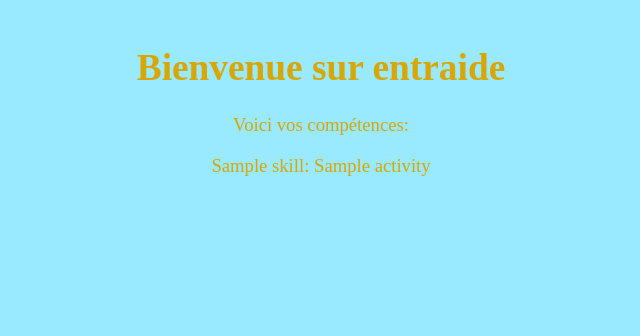
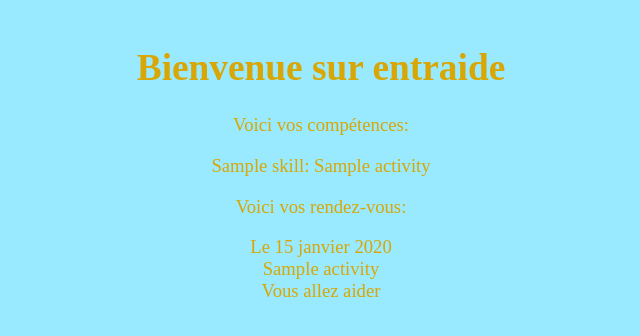
Before and after one commit to MathieuROCANCOURT/Skill-sharing-website, a Django app: page /skill_sharing/home/ in a window 1280 px wide. Shown: the part 138-474 px from the top of the page, without its empty margins (319-959 px from the left). Run offline with Django 5.2, Linux system fonts and the light colour scheme; a user stored in the database is signed in; data comes from the database, SQL or seed files in the repository; tables that the repository leaves empty hold one stand-in row (values such as "Sample post").

Commit message:
feat: Display all slots of the user.

```diff
--- a/skill_sharing/templates/skill_sharing/home.html
+++ b/skill_sharing/templates/skill_sharing/home.html
@@ -13,4 +13,29 @@ Voici vos compétences:
 {% else %}
 <p>Vous n'avez pas de compétence.</p>
 {% endif %}
+
+{% if slots %}
+Voici vos rendez-vous:
+<ul>
+    {% for slot in slots %}
+    <li>
+        {% if slot.start_date != slot.end_date %}
+        Du {{ slot.start_date }} au {{ slot.end_date }}
+        {% else %}
+        Le {{ slot.start_date }}
+        {% endif %}
+        <br>
+        {{ slot.activity.activity_name }}<br>
+        {% if slot.attend %}
+        Vous allez aider
+        {% else %}
+        Vous êtes aider par
+        {% endif %}
+        {{ slot.user.first_name }} {{ slot.user.last_name }}
+    </li>
+    {% endfor %}
+</ul>
+{% else %}
+<p>Vous n'avez pas de rendez-vous pour le moment.</p>
+{% endif %}
 {% endblock %}
```
